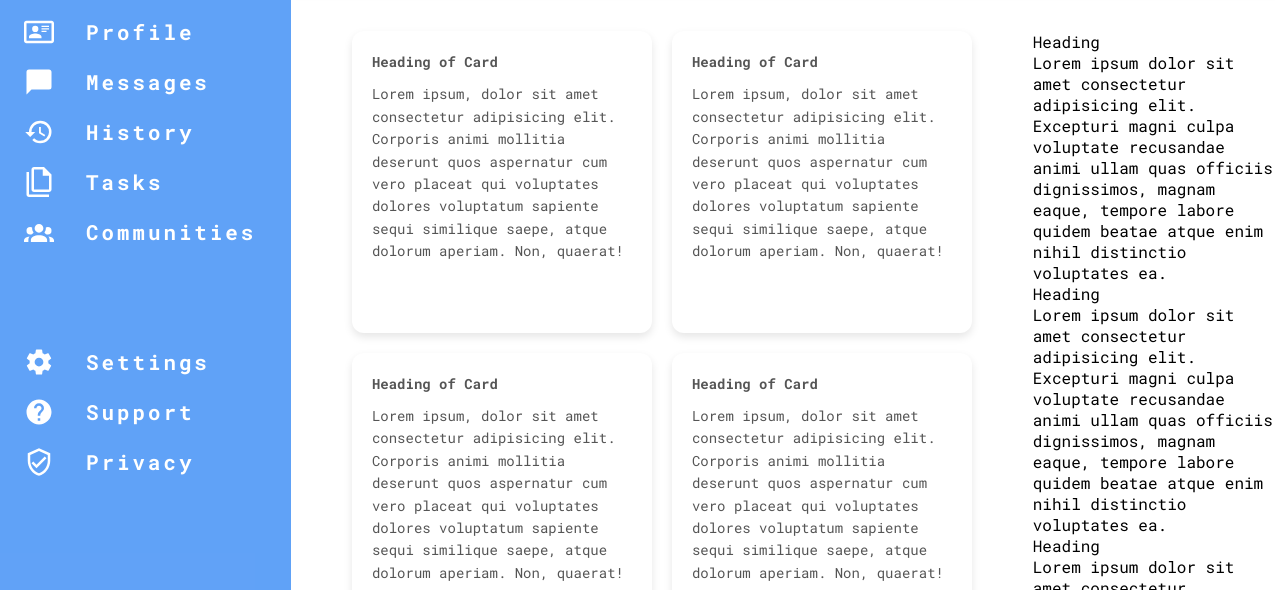
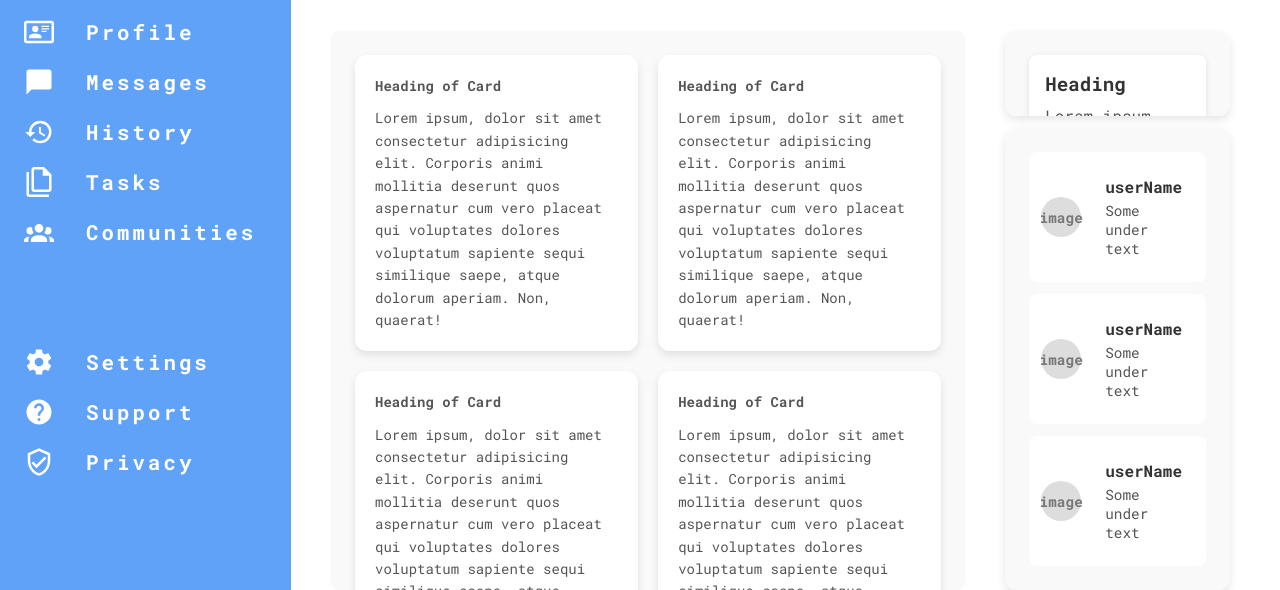
Before and after one commit to KushalKoirala99/admin-dashboard, a plain HTML site: page index.html in a window 1280 px wide. Shown: the part 210-800 px from the top of the page. Drawn offline with Linux system fonts and the light colour scheme.

Commit message:
Added CSS : Added css for the .announcement & .trending

```diff
--- a/style.css
+++ b/style.css
@@ -243,6 +243,10 @@ input:focus {
   gap: 20px;
   justify-content: center;
   max-width: 1200px;
+  background-color:  #f9f9f9;
+  padding: 24px;
+  margin: 0 40px;
+  border-radius: 8px;
 }
 
 
@@ -274,3 +278,93 @@ input:focus {
   font-size: 14px;
   line-height: 1.6;
 }
+
+/* announcement */
+
+.announcements{
+  display: flex;
+  flex-direction: column;
+  gap: 16px;
+  background: #f9f9f9;
+  padding: 24px;
+  margin-right: 50px;
+  border-radius: 12px;
+  box-shadow: 0px 4px 10px rgba(0, 0, 0, 0.1);
+  max-height: 340px;
+  overflow: auto;
+}
+
+.announcements div{
+  background: white;
+  padding: 16px;
+  border-radius: 8px;
+  box-shadow: 0 2px 6px rgba(0, 0, 0, 0.1);
+}
+
+
+.announcements p {
+  font-size: 1.2rem;
+  font-weight: bold;
+  color: #333;
+  margin-bottom: 8px;
+}
+
+.announcements span {
+  font-size: 1rem;
+  color: #555;
+  line-height: 1.5;
+}
+
+/* trending */
+
+.trending {
+  display: flex;
+  flex-direction: column;
+  gap: 12px;
+  background: #f9f9f9;
+  padding: 24px;
+  margin-right: 50px;
+  margin-top: 12px;
+  border-radius: 12px;
+  box-shadow: 0px 4px 10px rgba(0, 0, 0, 0.1);
+}
+
+.trending div {
+  display: flex;
+  align-items: center;
+  gap: 12px;
+  background: white;
+  padding: 12px;
+  border-radius: 8px;
+}
+
+.trending span {
+  width: 40px;
+  height: 40px;
+  background: #ddd;
+  border-radius: 50%;
+  display: flex;
+  align-items: center;
+  justify-content: center;
+  font-size: 0.9rem;
+  font-weight: bold;
+  color: #777;
+}
+
+.trending div > div {
+  display: flex;
+  flex-direction: column;
+  gap: 4px;
+}
+
+
+.trending div p:first-child {
+  font-size: 1rem;
+  font-weight: bold;
+  color: #333;
+}
+
+.trending div p:last-child {
+  font-size: 0.9rem;
+  color: #555;
+}
```
